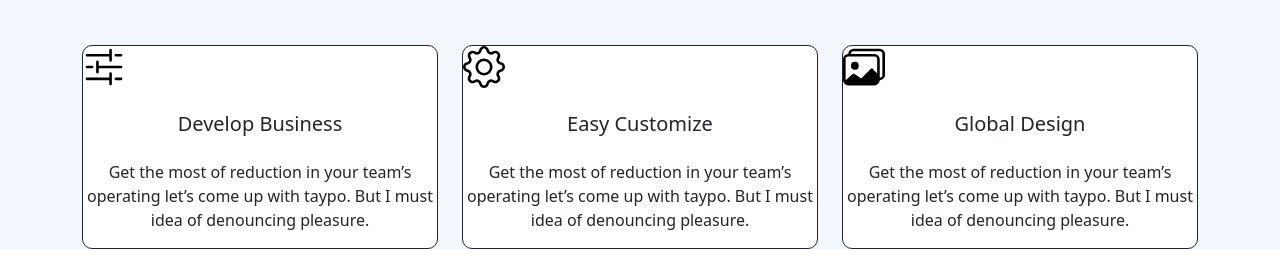
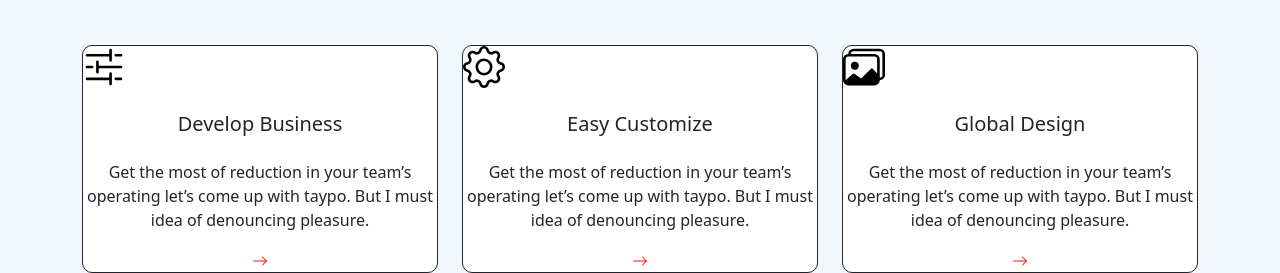
Before and after one commit to BayanAlmaghrebi/Taypo, a plain HTML site: page index.html in a window 1280 px wide. Shown: the part 658-931 px from the top of the page. Before the commit the page ends 907 px from the top, so only its background shows below. Drawn offline with nearby package versions, Linux system fonts and the light colour scheme.

Commit message:
add arrow btn

```diff
--- a/index.html
+++ b/index.html
@@ -80,6 +80,10 @@
                       </svg><!--! Font Awesome Free 6.4.0 by @fontawesome - https://fontawesome.com License - https://fontawesome.com/license (Commercial License) Copyright 2023 Fonticons, Inc. --><path d="M0 416c0 17.7 14.3 32 32 32l54.7 0c12.3 28.3 40.5 48 73.3 48s61-19.7 73.3-48L480 448c17.7 0 32-14.3 32-32s-14.3-32-32-32l-246.7 0c-12.3-28.3-40.5-48-73.3-48s-61 19.7-73.3 48L32 384c-17.7 0-32 14.3-32 32zm128 0a32 32 0 1 1 64 0 32 32 0 1 1 -64 0zM320 256a32 32 0 1 1 64 0 32 32 0 1 1 -64 0zm32-80c-32.8 0-61 19.7-73.3 48L32 224c-17.7 0-32 14.3-32 32s14.3 32 32 32l246.7 0c12.3 28.3 40.5 48 73.3 48s61-19.7 73.3-48l54.7 0c17.7 0 32-14.3 32-32s-14.3-32-32-32l-54.7 0c-12.3-28.3-40.5-48-73.3-48zM192 128a32 32 0 1 1 0-64 32 32 0 1 1 0 64zm73.3-64C253 35.7 224.8 16 192 16s-61 19.7-73.3 48L32 64C14.3 64 0 78.3 0 96s14.3 32 32 32l86.7 0c12.3 28.3 40.5 48 73.3 48s61-19.7 73.3-48L480 128c17.7 0 32-14.3 32-32s-14.3-32-32-32L265.3 64z"/></svg>
                 <h5 class="cardtext my-4">Develop Business</h5>
                 <p>Get the most of reduction in your team’s operating let’s come up with taypo. But I must idea of denouncing pleasure.</p>
+                <a class="arrow" href=""><svg xmlns="http://www.w3.org/2000/svg" width="16" height="16" fill="currentColor" class="bi bi-arrow-right" viewBox="0 0 16 16">
+                    <path fill-rule="evenodd" d="M1 8a.5.5 0 0 1 .5-.5h11.793l-3.147-3.146a.5.5 0 0 1 .708-.708l4 4a.5.5 0 0 1 0 .708l-4 4a.5.5 0 0 1-.708-.708L13.293 8.5H1.5A.5.5 0 0 1 1 8z"/>
+                  </svg>
+                </a>
                 </div>
             </div>
             <div class="col-lg-4">
@@ -90,7 +94,11 @@
                       </svg><!--! Font Awesome Free 6.4.0 by @fontawesome - https://fontawesome.com License - https://fontawesome.com/license (Commercial License) Copyright 2023 Fonticons, Inc. --><path d="M0 416c0 17.7 14.3 32 32 32l54.7 0c12.3 28.3 40.5 48 73.3 48s61-19.7 73.3-48L480 448c17.7 0 32-14.3 32-32s-14.3-32-32-32l-246.7 0c-12.3-28.3-40.5-48-73.3-48s-61 19.7-73.3 48L32 384c-17.7 0-32 14.3-32 32zm128 0a32 32 0 1 1 64 0 32 32 0 1 1 -64 0zM320 256a32 32 0 1 1 64 0 32 32 0 1 1 -64 0zm32-80c-32.8 0-61 19.7-73.3 48L32 224c-17.7 0-32 14.3-32 32s14.3 32 32 32l246.7 0c12.3 28.3 40.5 48 73.3 48s61-19.7 73.3-48l54.7 0c17.7 0 32-14.3 32-32s-14.3-32-32-32l-54.7 0c-12.3-28.3-40.5-48-73.3-48zM192 128a32 32 0 1 1 0-64 32 32 0 1 1 0 64zm73.3-64C253 35.7 224.8 16 192 16s-61 19.7-73.3 48L32 64C14.3 64 0 78.3 0 96s14.3 32 32 32l86.7 0c12.3 28.3 40.5 48 73.3 48s61-19.7 73.3-48L480 128c17.7 0 32-14.3 32-32s-14.3-32-32-32L265.3 64z"/></svg>
                 <h5 class="cardtext my-4">Easy Customize</h5>
                 <p>Get the most of reduction in your team’s operating let’s come up with taypo. But I must idea of denouncing pleasure.</p>
-                </div>
+                <a class="arrow" href=""><svg xmlns="http://www.w3.org/2000/svg" width="16" height="16" fill="currentColor" class="bi bi-arrow-right" viewBox="0 0 16 16">
+                    <path fill-rule="evenodd" d="M1 8a.5.5 0 0 1 .5-.5h11.793l-3.147-3.146a.5.5 0 0 1 .708-.708l4 4a.5.5 0 0 1 0 .708l-4 4a.5.5 0 0 1-.708-.708L13.293 8.5H1.5A.5.5 0 0 1 1 8z"/>
+                  </svg>
+                </a>
+            </div>
             </div>
             <div class="col-lg-4">
                 <div class="card">
@@ -100,7 +108,11 @@
                       </svg><!--! Font Awesome Free 6.4.0 by @fontawesome - https://fontawesome.com License - https://fontawesome.com/license (Commercial License) Copyright 2023 Fonticons, Inc. --><path d="M0 416c0 17.7 14.3 32 32 32l54.7 0c12.3 28.3 40.5 48 73.3 48s61-19.7 73.3-48L480 448c17.7 0 32-14.3 32-32s-14.3-32-32-32l-246.7 0c-12.3-28.3-40.5-48-73.3-48s-61 19.7-73.3 48L32 384c-17.7 0-32 14.3-32 32zm128 0a32 32 0 1 1 64 0 32 32 0 1 1 -64 0zM320 256a32 32 0 1 1 64 0 32 32 0 1 1 -64 0zm32-80c-32.8 0-61 19.7-73.3 48L32 224c-17.7 0-32 14.3-32 32s14.3 32 32 32l246.7 0c12.3 28.3 40.5 48 73.3 48s61-19.7 73.3-48l54.7 0c17.7 0 32-14.3 32-32s-14.3-32-32-32l-54.7 0c-12.3-28.3-40.5-48-73.3-48zM192 128a32 32 0 1 1 0-64 32 32 0 1 1 0 64zm73.3-64C253 35.7 224.8 16 192 16s-61 19.7-73.3 48L32 64C14.3 64 0 78.3 0 96s14.3 32 32 32l86.7 0c12.3 28.3 40.5 48 73.3 48s61-19.7 73.3-48L480 128c17.7 0 32-14.3 32-32s-14.3-32-32-32L265.3 64z"/></svg>
                 <h5 class="cardtext my-4">Global Design</h5>
                 <p>Get the most of reduction in your team’s operating let’s come up with taypo. But I must idea of denouncing pleasure.</p>
-                </div>
+                <a class="arrow" href=""><svg xmlns="http://www.w3.org/2000/svg" width="16" height="16" fill="currentColor" class="bi bi-arrow-right" viewBox="0 0 16 16">
+                    <path fill-rule="evenodd" d="M1 8a.5.5 0 0 1 .5-.5h11.793l-3.147-3.146a.5.5 0 0 1 .708-.708l4 4a.5.5 0 0 1 0 .708l-4 4a.5.5 0 0 1-.708-.708L13.293 8.5H1.5A.5.5 0 0 1 1 8z"/>
+                  </svg>
+                </a>
+            </div>
             </div>
          </div>
   </section>
```
